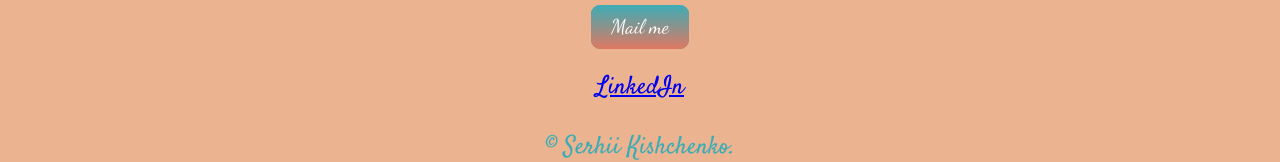
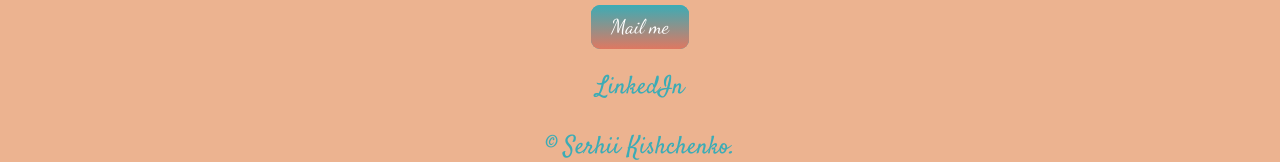
Before and after one commit to KishchenkoSerhii/Kishchenko-Legal-Consulting, a plain HTML site: page index.html in a window 1280 px wide. Shown: the part 2364-2526 px from the top of the page. Drawn offline with Linux system fonts and the light colour scheme.

Commit message:
New style of linkedin button

```diff
--- a/css/styles.css
+++ b/css/styles.css
@@ -85,6 +85,10 @@ h5{
   padding-top: 50px;
   position: relative;
   }
+  a{
+    color: #3BACB6;
+    text-decoration: none;
+  }
 
 .NGO-img{
   width: 25%;
```
